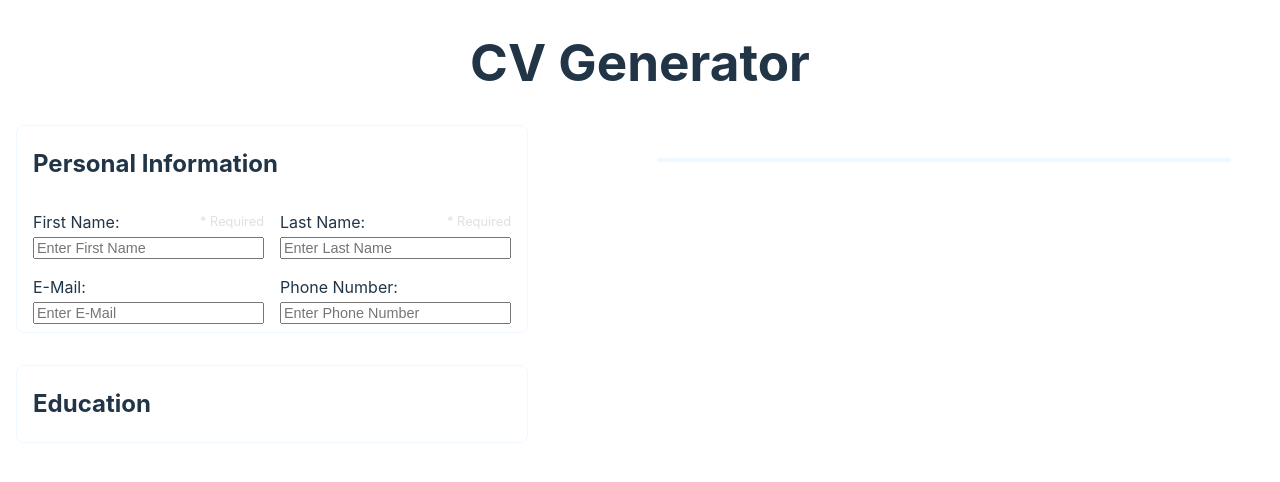
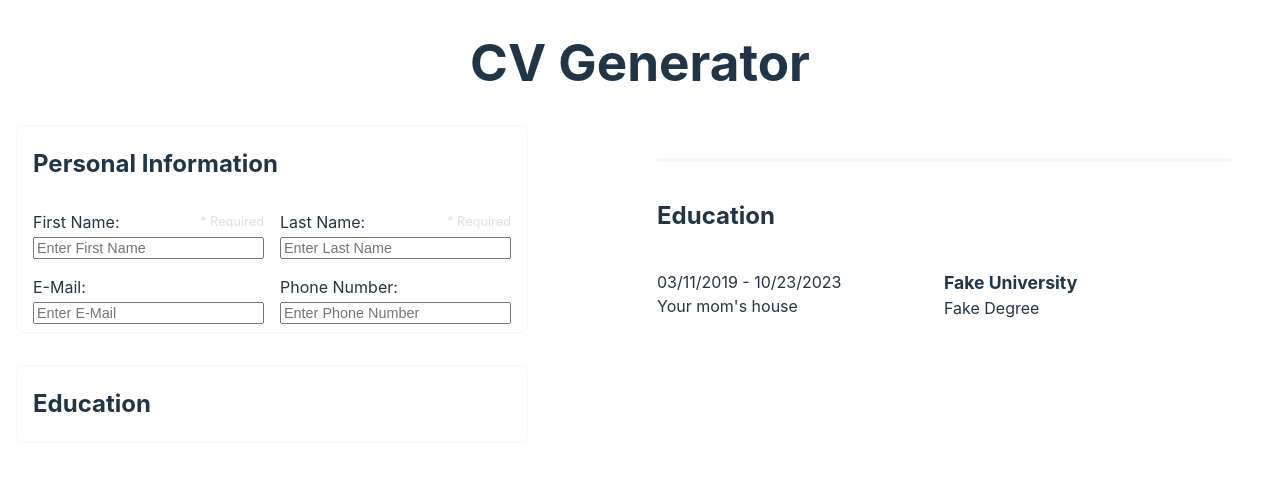
Before and after one commit to NummNuttzCDXX/cv-app, a React (Vite) app: page / in a window 1280 px wide. Shown: the top 482 px of the page. Built offline with nearby package versions, Linux system fonts and the light colour scheme.

Commit message:
Add/Style 'Education' section for Doc side

```diff
--- a/src/App.jsx
+++ b/src/App.jsx
@@ -158,7 +158,8 @@ function App() {
 					</Dropdown>
 				</div>
 
-				<Doc fullName={fullName} email={email} phone={phone}/>
+				<Doc fullName={fullName} email={email} phone={phone}
+					educationArr={educationArr} />
 			</main>
 		</>
 	);
--- a/src/components/Doc.jsx
+++ b/src/components/Doc.jsx
@@ -1,8 +1,9 @@
 /* eslint-disable react/prop-types */
 // This will be the Document that the inputs get displayed on
 import '../styles/Doc.css';
+import {formatDate} from '../modules/utility.js';
 
-export default function Doc({fullName, email, phone}) {
+export default function Doc({fullName, email, phone, educationArr}) {
 	return (
 		<div className="document">
 			<div className="head">
@@ -13,6 +14,33 @@ export default function Doc({fullName, email, phone}) {
 
 				<div className="name">{fullName}</div>
 			</div>
+
+			<div className="education">
+				<h2>Education</h2>
+				{educationArr.map((data) => // Render EduSections for every school
+					<EducationSection key={data.id} education={data} />)}
+			</div>
 		</div>
 	);
 }
+
+function EducationSection({education}) {
+	return (
+		<>
+			<div className="time-place-container">
+				<ul>
+					<li className='date'>{education.start &&
+						formatDate(education.start) +' - '+ formatDate(education.end)}</li>
+					<li className="place"> {education.location} </li>
+				</ul>
+			</div>
+
+			<div className="school-info">
+				<ul>
+					<li className="school">{education.school}</li>
+					<li className="degree">{education.degree}</li>
+				</ul>
+			</div>
+		</>
+	);
+}
--- /dev/null
+++ b/src/modules/utility.js
@@ -0,0 +1,15 @@
+// Utility function module
+
+import {format, isToday} from 'date-fns';
+
+export function formatDate(date) {
+	const day = new Date(date).getDate();
+	const newDate = new Date(date).toString();
+	date = new Date(newDate.replace(day, day + 1));
+
+	if (isToday(date)) {
+		return 'Present';
+	} else {
+		return format(date, 'P');
+	}
+}
--- a/src/styles/Doc.css
+++ b/src/styles/Doc.css
@@ -17,3 +17,22 @@
 
 	border-bottom: .3rem solid aliceblue;
 }
+
+.document .education {
+	display: grid;
+	grid-template-columns: 1fr 1fr;
+}
+
+.document .education h2 {
+	grid-column: 1 / -1;
+}
+
+.document ul {
+	list-style: none;
+	padding: 0;
+}
+
+.document .education .school {
+	font-weight: bold;
+	font-size: 1.1em;
+}
```
